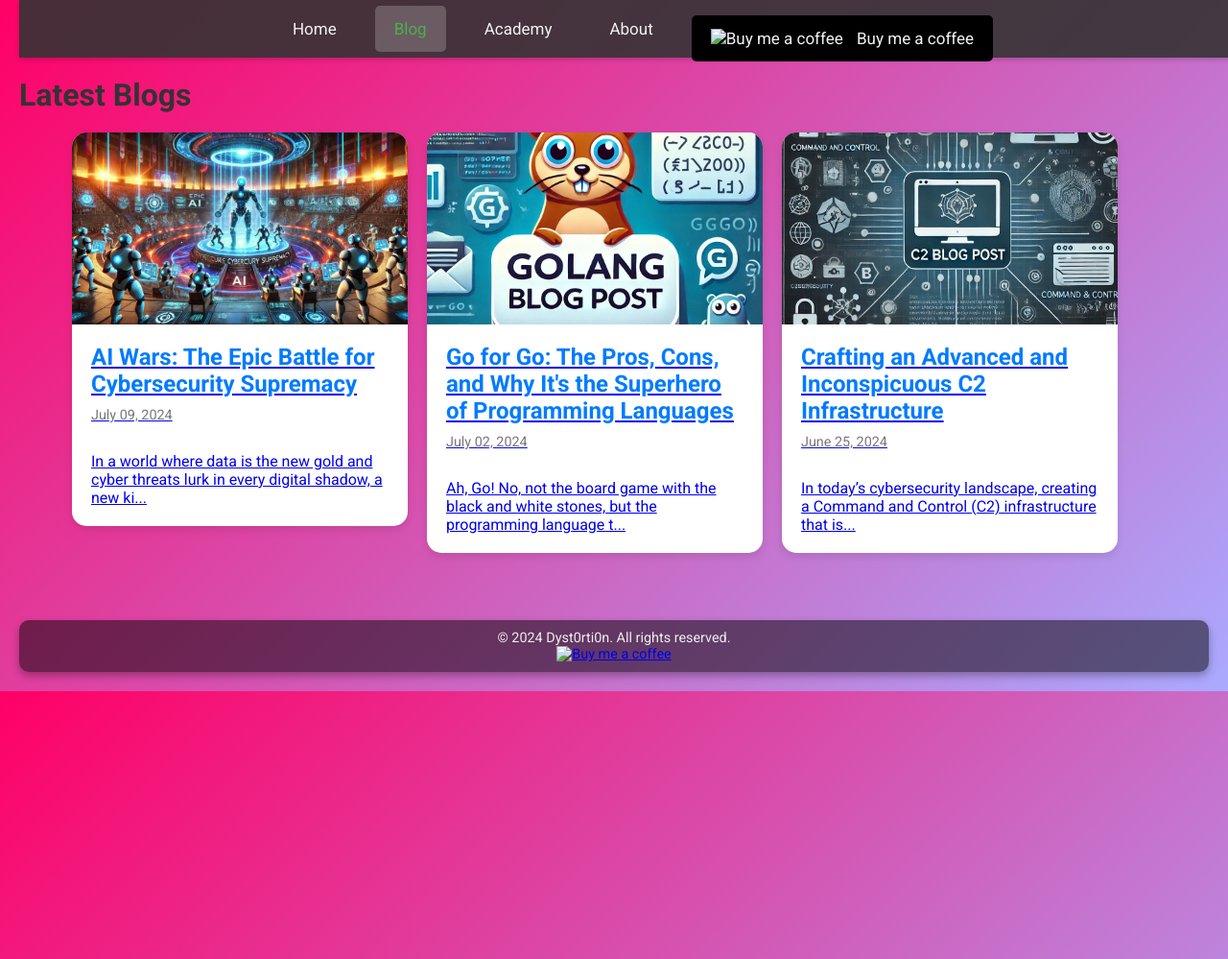
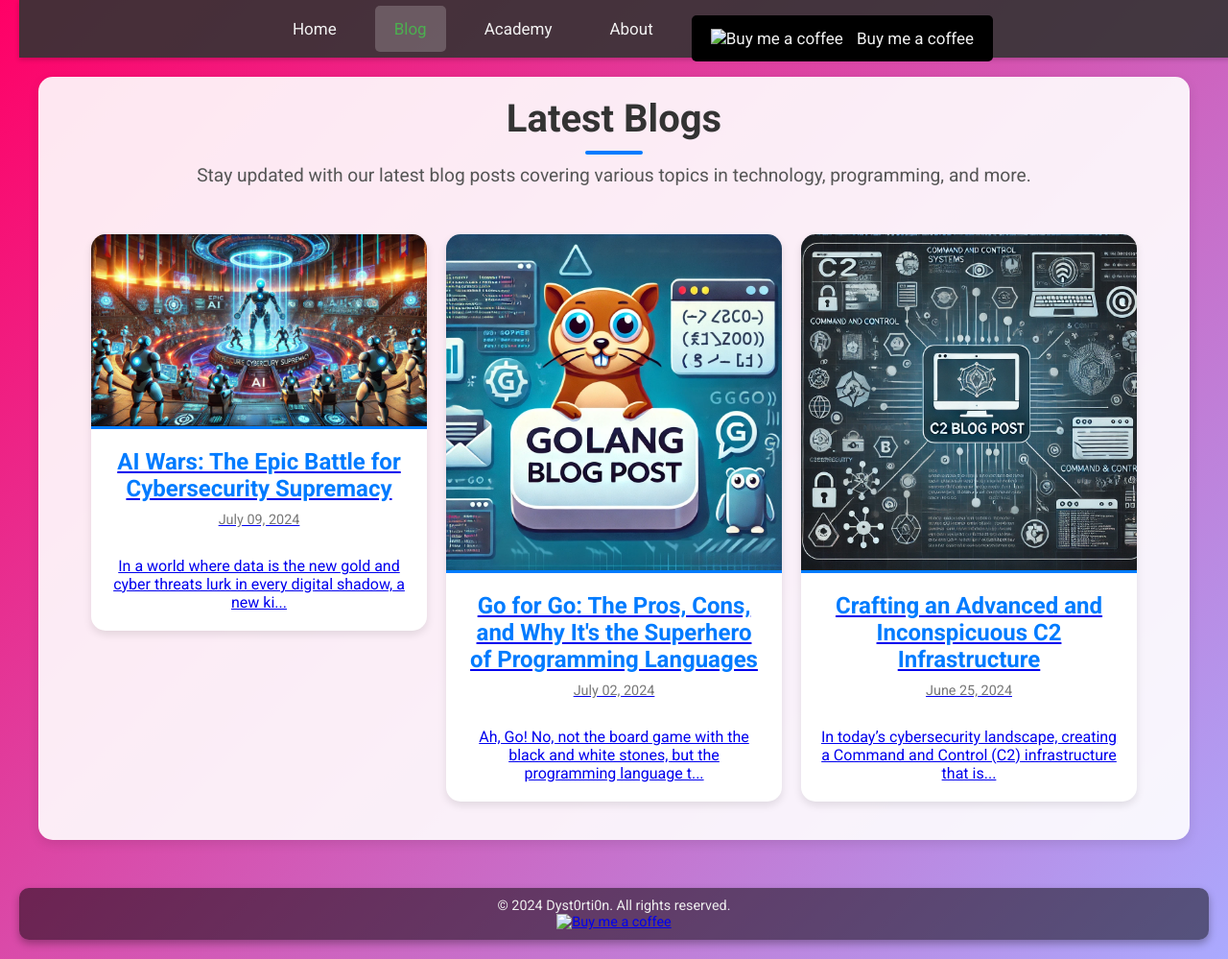
Before and after one commit to Dyst0rti0n/Dyst0rti0n.github.io, a Jekyll site: the page built from blog.html, in a window 1280 px wide and 999 px high. Shown: the whole window at 96% size. Built offline with Jekyll 4.4.1, drawn with Linux system fonts in a browser that asks for light colours.

Commit message:
Blog page changed

```diff
--- /dev/null
+++ b/assets/css/blog.css
@@ -0,0 +1,130 @@
+/* General Page Styles */
+body {
+    font-family: 'Roboto', sans-serif;
+    background: linear-gradient(135deg, #f06, #aaf);
+    color: #333;
+    padding-top: 80px; /* Ensure the content starts below the navbar */
+    margin: 0;
+}
+
+.page-container {
+    text-align: center;
+    padding: 20px;
+    max-width: 1200px;
+    margin: 0 auto;
+    background: rgba(255, 255, 255, 0.9);
+    border-radius: 15px;
+    box-shadow: 0 4px 12px rgba(0, 0, 0, 0.1);
+}
+
+.page-title {
+    font-size: 2.5em;
+    margin-bottom: 10px;
+    position: relative;
+    color: #333;
+}
+
+.page-title::after {
+    content: '';
+    display: block;
+    width: 60px;
+    height: 4px;
+    background-color: #007bff;
+    margin: 10px auto 0;
+    border-radius: 2px;
+}
+
+.page-description {
+    font-size: 1.2em;
+    margin-bottom: 30px;
+    color: #555;
+}
+
+/* Blog Page Styles */
+.blog-container {
+    display: flex;
+    flex-wrap: wrap;
+    justify-content: center;
+    gap: 20px;
+    padding: 20px;
+    width: 100%;
+    max-width: 1200px;
+    margin: 0 auto;
+}
+
+.blog-card {
+    background: #fff;
+    border-radius: 15px;
+    box-shadow: 0 4px 8px rgba(0, 0, 0, 0.1);
+    overflow: hidden;
+    width: 100%;
+    max-width: 350px;
+    transition: transform 0.3s ease, box-shadow 0.3s ease;
+    display: flex;
+    flex-direction: column;
+    cursor: pointer;
+    text-decoration: none;
+    color: inherit;
+}
+
+.blog-card:hover {
+    transform: translateY(-10px);
+    box-shadow: 0 8px 16px rgba(0, 0, 0, 0.2);
+}
+
+.blog-card img {
+    width: 100%;
+    height: auto;
+    object-fit: cover;
+    border-bottom: 3px solid #007bff;
+}
+
+.blog-card-content {
+    padding: 20px;
+    display: flex;
+    flex-direction: column;
+    justify-content: space-between;
+    height: 100%;
+    text-align: center;
+}
+
+.blog-card-title {
+    font-size: 1.5em;
+    margin-bottom: 10px;
+    color: #007bff;
+}
+
+.blog-card-date {
+    font-size: 0.9em;
+    color: #777;
+    margin-bottom: 15px;
+}
+
+.blog-card-excerpt {
+    font-size: 1em;
+    color: #333;
+    margin-bottom: 15px;
+    flex-grow: 1;
+}
+
+@media screen and (max-width: 768px) {
+    .page-container {
+        padding: 15px;
+    }
+
+    .page-title {
+        font-size: 2em;
+    }
+
+    .page-description {
+        font-size: 1em;
+    }
+
+    .blog-card {
+        max-width: 100%;
+    }
+
+    .blog-card-content {
+        padding: 15px;
+    }
+}
--- a/blog.html
+++ b/blog.html
@@ -3,8 +3,13 @@ layout: default
 title: "Latest Blogs"
 ---
 
+<head>
+    <link rel="stylesheet" href="/assets/css/blog.css">
+</head>
+<body>
     <div class="page-container">
         <h1 class="page-title">Latest Blogs</h1>
+        <p class="page-description">Stay updated with our latest blog posts covering various topics in technology, programming, and more.</p>
         <div class="blog-container">
             {% for post in site.posts %}
             <a href="{{ post.url }}" class="blog-card-link">
@@ -20,3 +25,4 @@ title: "Latest Blogs"
             {% endfor %}
         </div>
     </div>
+</body>
```
Lines whose indentation alone changed are shown as unchanged.
